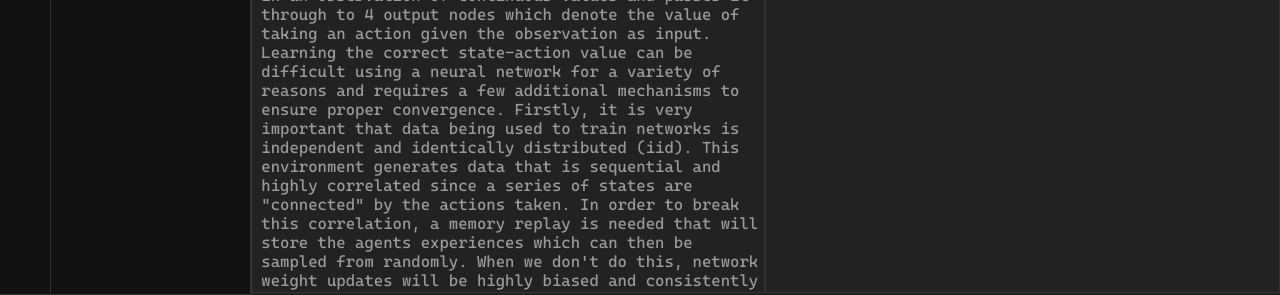
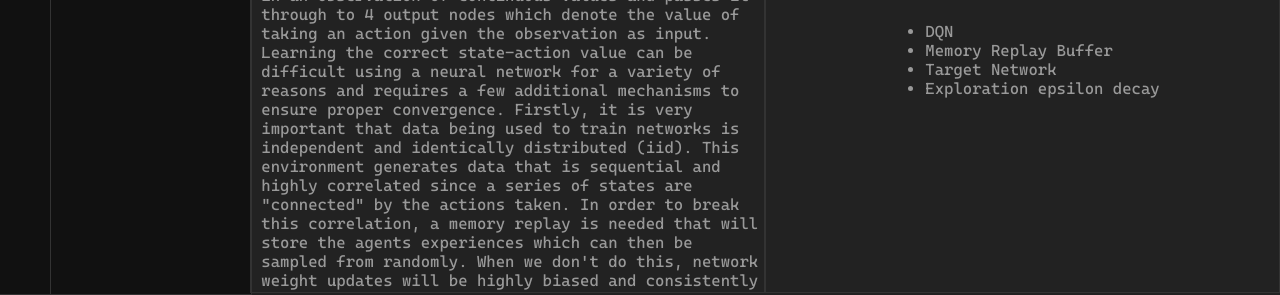
Before and after one commit to augustocohn/Portfolio-Website, a React app: page /projects in a window 1280 px wide. Shown: the part 507-802 px from the top of the page. Built offline with nearby package versions, Linux system fonts and the light colour scheme; some packages are replaced by stand-ins of ours.

Commit message:
added more to lunar lander

```diff
--- a/src/Pages/Home/index.js
+++ b/src/Pages/Home/index.js
@@ -69,6 +69,11 @@ const WarningSection = () => {
                 resume with interactive projects which is connected to a Flask
                 backend.
             </p>
+            <h2>This site is not designed to be viewed on mobile</h2>
+            <p>
+                If content is not fit to screen, zoom out to be able to view. I
+                am working on making this site accessible from any device.
+            </p>
             <h3>Features Planned</h3>
             <ul>
                 <li>Mobile Support</li>
--- a/src/Pages/Projects/Pages/project_pages.js
+++ b/src/Pages/Projects/Pages/project_pages.js
@@ -46,12 +46,28 @@ const LunarLanderDemo = () => {
 
     return (
         <div className={styles.lander_demo}>
-            <Title title={'Training GIFs here'} />
+            <Title title={'Viewing training episode ' + episode} />
             <img src={episodes[episode]} alt='Episodes' />
             <p>Select training episode to view</p>
             <div className={styles.lander_demo_options}>
                 {mapped}
             </div>
+        </div>
+    )
+
+}
+
+const LunarLanderHightlights = () => {
+
+    return (
+        <div className={styles.lunar_lander_highlights}>
+            <Title title={'Skills / Algorithms'} />
+            <ul>
+                <li>DQN</li>
+                <li>Memory Replay Buffer</li>
+                <li>Target Network</li>
+                <li>Exploration epsilon decay</li>
+            </ul>
         </div>
     )
 
@@ -108,7 +124,7 @@ const LunarLander = () => {
                 <LunarLanderDemo />
             } />
             <Window row='2' column='2' tab_name='highlights.py' tab_type='python_filled' content={
-                <Title title={'Skills / Algorithms'} />
+                <LunarLanderHightlights />
             } />
         </div>
     )
--- a/src/Pages/Projects/Pages/project_pages.module.css
+++ b/src/Pages/Projects/Pages/project_pages.module.css
@@ -49,6 +49,12 @@
     font-size: 16pt;
 }
 
+.lunar_lander_highlights {
+    display: flex;
+    flex-direction: column;
+    align-items: center;
+}
+
 .sutton_recreation {
     height: 100%;
 
```
